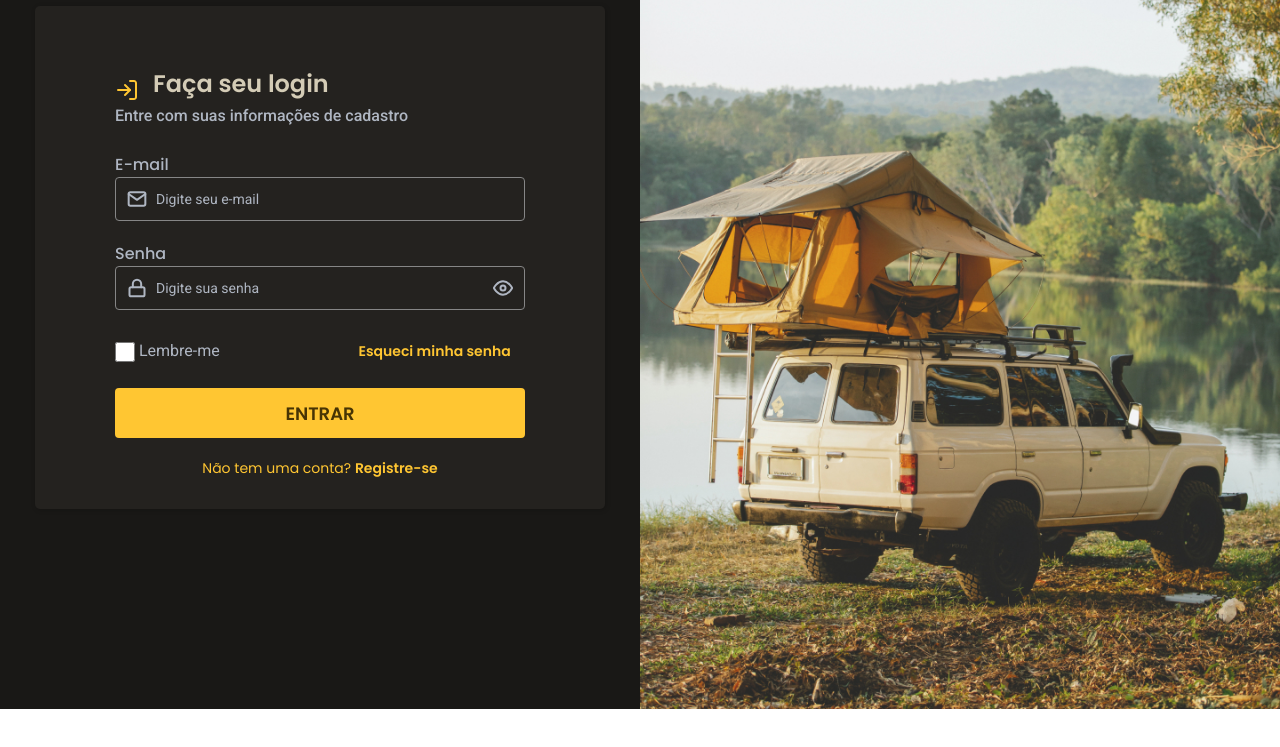
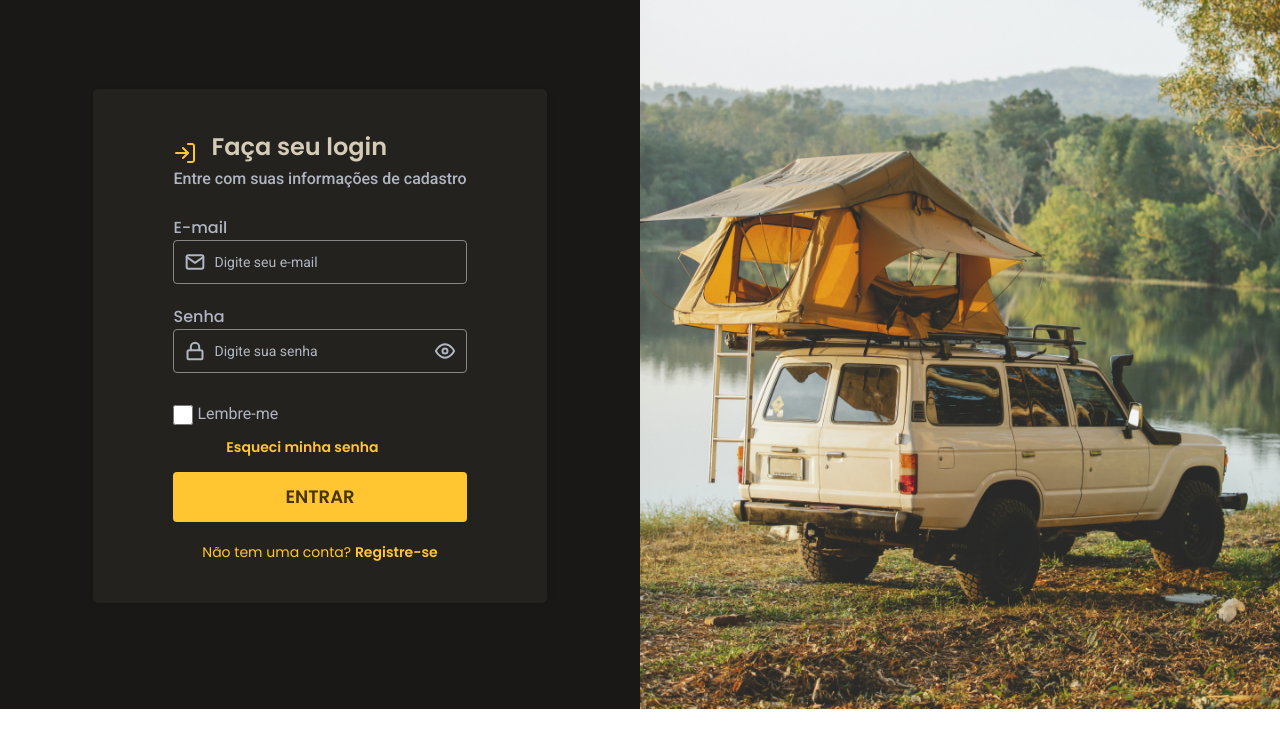
Before and after one commit to Diego-DevsS/discover-login-form, a plain HTML site: page index.html in a window 1280 px wide. Shown: the part 91-838 px from the top of the page. After the commit the page ends 800 px from the top, so only its background shows below. Drawn offline with Linux system fonts and the light colour scheme.

Commit message:
Code update and refatoring..

```diff
--- a/index.html
+++ b/index.html
@@ -27,7 +27,7 @@
           <p>Entre com suas informações de cadastro</p>
         </div>
 
-        <form>
+        <form id="formulario">
             <label for="email">E-mail</label>
             <div class="board">
               <img src="./images/mail.svg" alt="mail-icon">
@@ -50,7 +50,7 @@
               <a href="#">Esqueci minha senha</a>
             </p>
 
-            <button type="submit">Entrar</button>
+            <button type="submit" for="formulario">Entrar</button>
         </form>
         <p class="register">Não tem uma conta? <a href="#"><strong>Registre-se</strong></a></p>
       </section>
--- a/style.css
+++ b/style.css
@@ -11,20 +11,23 @@
   --background: #191816;
   --form-background: #24221f;
   --primary-color: #ffc632;
+
+  --calc-img-logo: calc(auto + 60px);
 }
 
 html, body {
   width: 100vw;
-  height: 100vw;
+  overflow: hidden;
+}
 
-  overflow: hidden;
+html, body, main{
+  height: 100vh;
 }
 
 main {
   display: flex;
   height: 100vh;
 }
-
 
 /* FORM & BACKGROUND */
 
@@ -53,18 +56,19 @@ main .side {
 }
 
 .side.left-form .form-container {
-  width: 570px;
-  max-width: 100%;
+  display: flex;
+  flex-direction: column;
+  justify-content: center;
 
   height: auto;
 
   background-color: var(--form-background);
-  padding: 60px 80px 30px;
+  padding: 40px 80px;
 
   border-radius: 5px;
   box-shadow: 1px 1px 5px #0003;
 
-  margin-top: calc(10% - 40px);
+  margin: auto 20px;
 }
 
 .side.left-form .form-container .title-description img {
@@ -101,6 +105,10 @@ main .side {
 
   position: relative;
   margin-bottom: 20px;
+}
+
+.side.left-form form {
+  height: 100%;
 }
 
 .side.left-form form img:nth-child(1) {
@@ -198,6 +206,10 @@ main .side {
 /* MOBILE */
 
 @media (max-width: 900px) {
+  html, body, main{
+    height: 100vh;
+  }
+
   main .side {
     flex-basis: 100%;
 
@@ -209,7 +221,7 @@ main .side {
   }
 
   .side.left-form .form-container {
-    margin-top: 40px;
+    margin: auto auto;
   }
 
   .side.right-bg-image {
```
